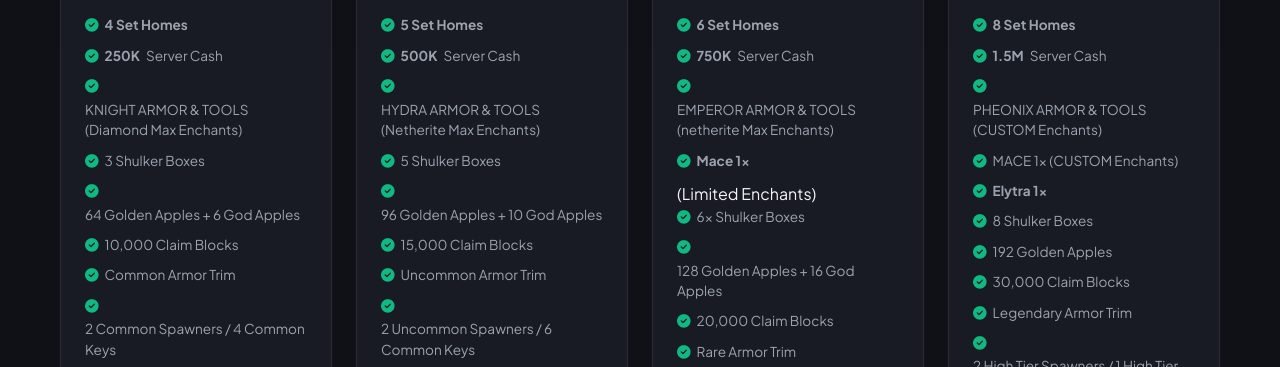
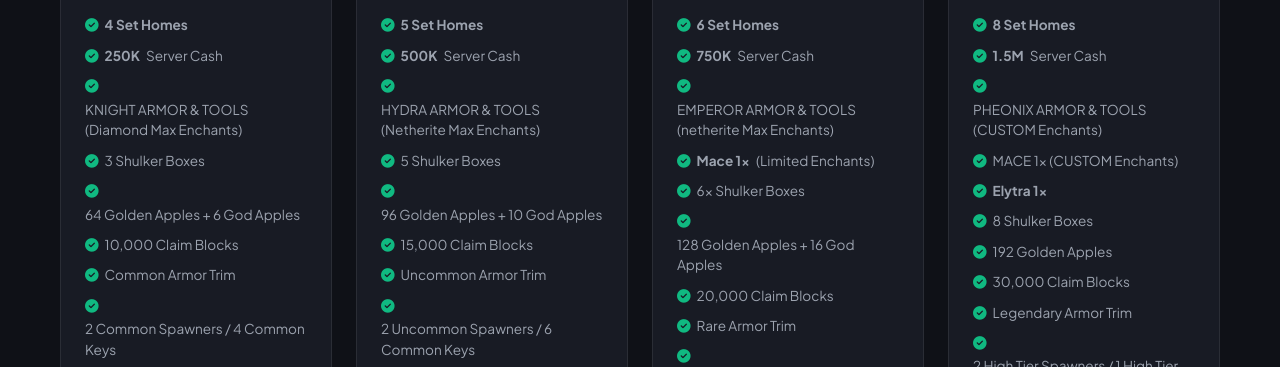
Before and after one commit to muntasirtonmoy0/ETERNAL_SMP, a website: page ranks.html in a window 1280 px wide. Shown: the part 423-790 px from the top of the page. Drawn offline with Linux system fonts and the light colour scheme; no server answers.

Commit message:
Update ranks.html

```diff
--- a/ranks.html
+++ b/ranks.html
@@ -104,7 +104,7 @@
           <li><i class="fa-solid fa-circle-check"></i> <strong>6 Set Homes</strong></li>
           <li><i class="fa-solid fa-circle-check"></i> <strong>750K </strong> Server Cash</li>
           <li><i class="fa-solid fa-circle-check"></i> EMPEROR ARMOR & TOOLS (netherite Max Enchants)
-          <li><i class="fa-solid fa-circle-check"></i> <strong> Mace 1x </strong></li> (Limited Enchants)
+          <li><i class="fa-solid fa-circle-check"></i> <strong> Mace 1x </strong> (Limited Enchants)</li>
           <li><i class="fa-solid fa-circle-check"></i> 6x Shulker Boxes</li>
           <li><i class="fa-solid fa-circle-check"></i> 128 Golden Apples + 16 God Apples</li>
           <li><i class="fa-solid fa-circle-check"></i> 20,000 Claim Blocks</li>
```
